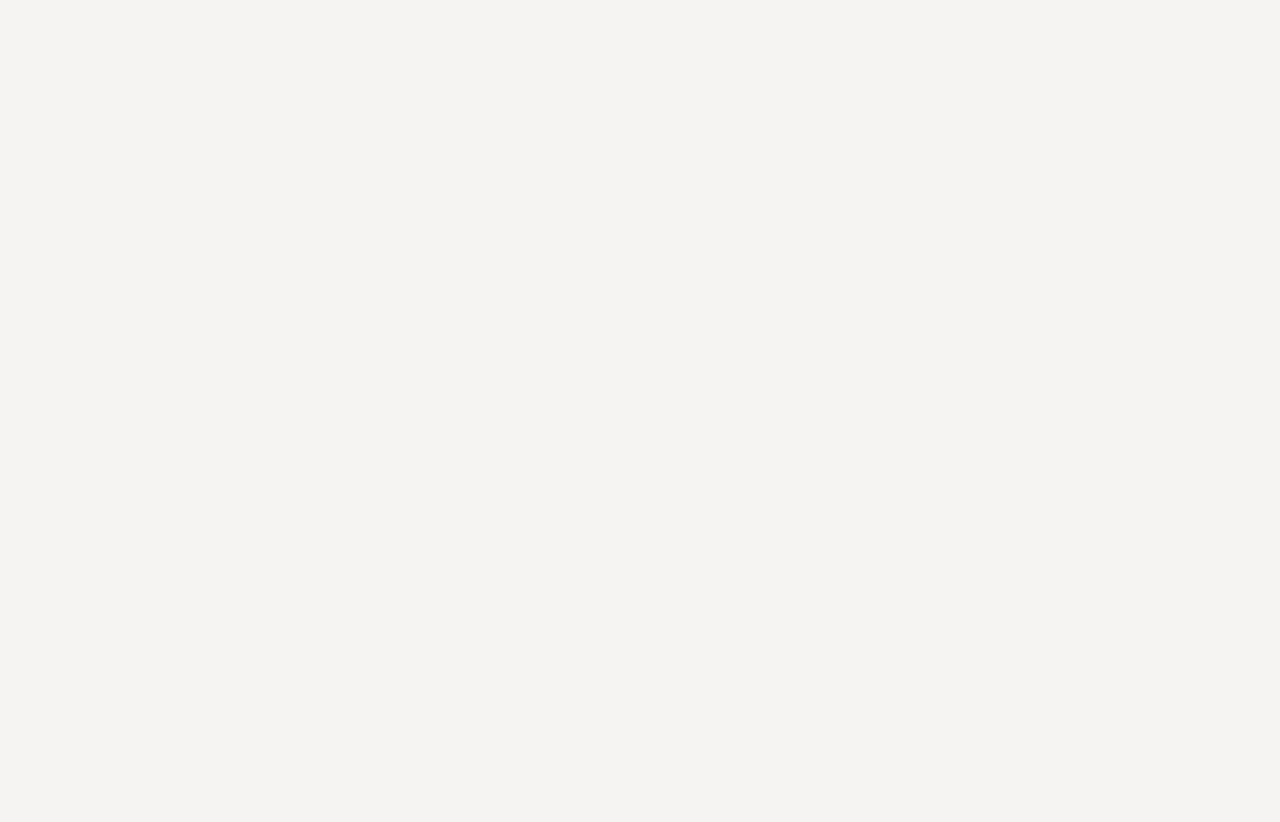
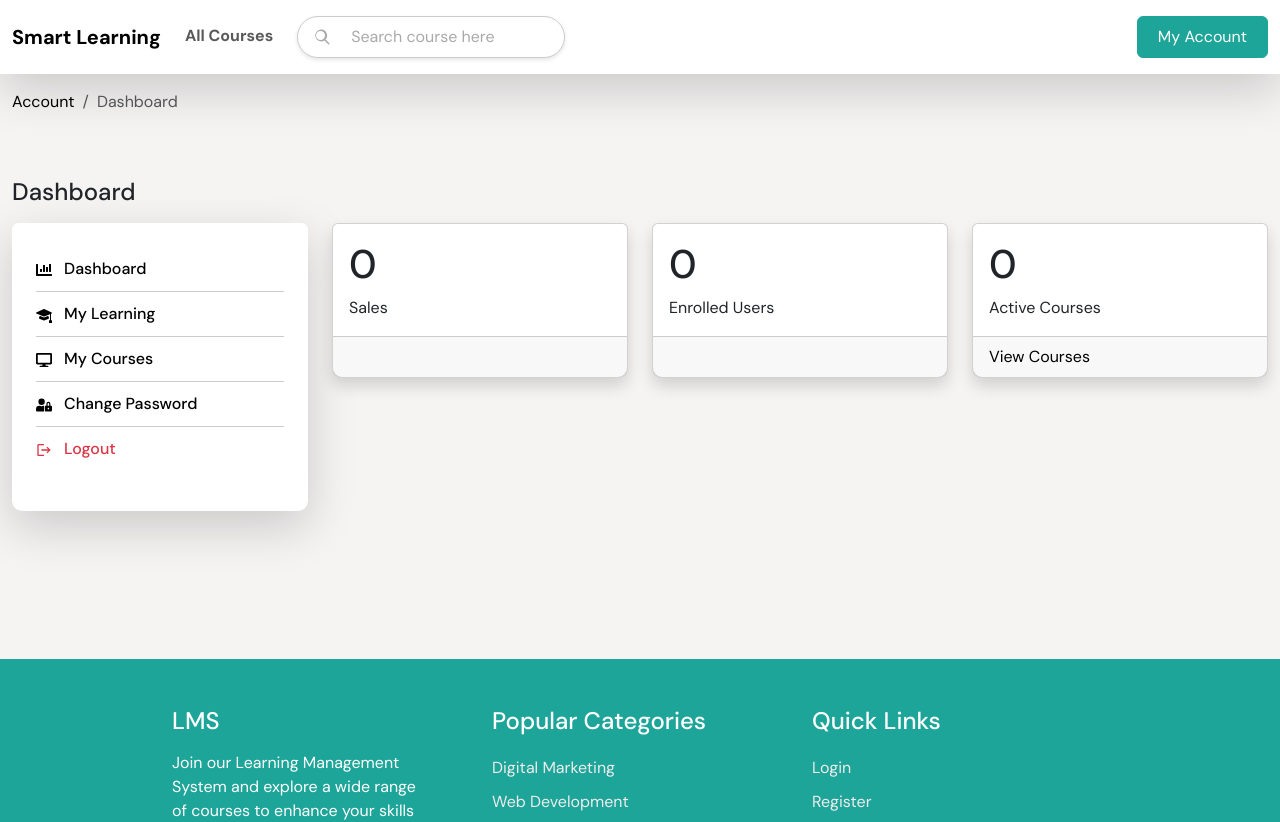
Before and after one commit to EhfazAdnan/lms-project-new-idea, a React app in the folder frontend/: page /account/dashboard in a window 1280 px wide. Before the commit this address had no page. Shown: the top 822 px of the page. Before the commit the page ends 800 px from the top, so only its background shows below. Built offline with nearby package versions, Linux system fonts and the light colour scheme; sample sign-in values are in the browser's storage; the HTML template or start-up script is replaced by a standard one.

Commit message:
frontend - login, registration functionality done (need improvement here)

```diff
--- a/frontend/src/App.jsx
+++ b/frontend/src/App.jsx
@@ -10,6 +10,8 @@ import MyLearning from "./components/pages/account/MyLearning";
 import WatchCourse from "./components/pages/account/WatchCourse";
 import ChangePassword from "./components/pages/account/ChangePassword";
 import { Toaster } from "react-hot-toast";
+import Dashboard from "./components/pages/common/Dashboard";
+import { RequireAuth } from "./components/pages/common/RequireAuth";
 
 function App() {
   return (
@@ -27,6 +29,13 @@ function App() {
           <Route path="/account/courses-enrolled" element={<MyLearning />} />
           <Route path="/account/watch-course" element={<WatchCourse />} />
           <Route path="/account/change-password" element={<ChangePassword />} />
+
+          <Route path="/account/dashboard" element={
+            <RequireAuth>
+              <Dashboard />
+            </RequireAuth>
+          } />
+
         </Routes>
       </BrowserRouter>
       <Toaster position="top-center" reverseOrder={false} />
--- /dev/null
+++ b/frontend/src/components/context/Auth.jsx
@@ -0,0 +1,23 @@
+import { createContext, useState } from "react";
+export const AuthContext = createContext();
+
+export const AuthProvider = ({ children }) => {
+    const storedUser = localStorage.getItem("userInfoLms");
+    const initialUser = storedUser ? JSON.parse(storedUser) : null;
+    const [user, setUser] = useState(initialUser);
+
+    const login = (userData) => {
+        setUser(userData);
+    };
+
+    const logout = () => {
+        setUser(null);
+        localStorage.removeItem("userInfoLms");
+    };
+
+    return (
+        <AuthContext.Provider value={{ user, login, logout }}>
+            {children}
+        </AuthContext.Provider>
+    );
+};
--- a/frontend/src/components/pages/Login.jsx
+++ b/frontend/src/components/pages/Login.jsx
@@ -1,13 +1,51 @@
 import React from "react";
 import { Link } from "react-router-dom";
 import Layout from "./common/Layout";
+import { useForm } from "react-hook-form";
+import { useNavigate } from "react-router-dom";
+import { apiUrl } from "./common/Config";
+import { toast } from "react-hot-toast";
+import { useContext } from "react";
+import { AuthContext } from "../context/Auth";
 
 const Login = () => {
+  const { login } = useContext(AuthContext);
+  const navigate = useNavigate();
+  const { handleSubmit, register, formState: { errors }, setError } = useForm();
+
+  const onSubmit = async (data) => {
+    // Handle login logic here
+    await fetch(`${apiUrl}/login`, {
+      method: "POST",
+      headers: {
+        "Content-Type": "application/json",
+        "Accept": "application/json"
+      },
+      body: JSON.stringify(data)
+    })
+    .then((response) => response.json())
+    .then((data) => {
+      if (data.status === 200) {
+        // Handle successful login (e.g., redirect to dashboard)
+        const userInfo = {
+          name: data.name,
+          id: data.id,
+          token: data.access_token
+        };
+        localStorage.setItem("userInfoLms", JSON.stringify(userInfo));
+        login(userInfo);
+        navigate("/account/dashboard");
+      } else {
+        toast.error(data.message);
+      }
+    });
+  };
+
   return (
     <Layout>
       <div className="container py-5 mt-5">
         <div className="d-flex align-items-center justify-content-center">
-          <form>
+          <form onSubmit={handleSubmit(onSubmit)}>
             <div className="card border-0 shadow login">
               <div className="card-body p-4">
                 <h3 className="border-bottom pb-3 mb-3">Login</h3>
@@ -19,7 +57,9 @@ const Login = () => {
                     type="text"
                     className="form-control"
                     placeholder="Email"
+                    {...register("email", { required: "Email is required" })}
                   />
+                  {errors.email && <p className="text-danger">{errors.email.message}</p>}
                 </div>
 
                 <div className="mb-3">
@@ -30,7 +70,9 @@ const Login = () => {
                     type="password"
                     className="form-control"
                     placeholder="Password"
+                    {...register("password", { required: "Password is required" })}
                   />
+                  {errors.password && <p className="text-danger">{errors.password.message}</p>}
                 </div>
 
                 <div className="d-flex justify-content-between align-items-center">
--- a/frontend/src/components/pages/Register.jsx
+++ b/frontend/src/components/pages/Register.jsx
@@ -22,14 +22,14 @@ const Register = () => {
     })
     .then((response) => response.json())
     .then((data) => {
-      if (data.status === 400) {
-        Object.keys(data.errors).forEach((field) => {
-          setError(field, { type: "manual", message: data.errors[field][0] });
-        });
-      } else {
+      if (data.status === 200) {
         // Handle successful registration (e.g., redirect to login page)
         toast.success(data.message);
         navigate("/account/login");
+      } else {
+         Object.keys(data.errors).forEach((field) => {
+          setError(field, { type: "manual", message: data.errors[field][0] });
+        });
       }
     });
   }
--- /dev/null
+++ b/frontend/src/components/pages/common/Dashboard.jsx
@@ -0,0 +1,73 @@
+import React from "react";
+import Layout from "./Layout";
+import { Link } from "react-router-dom";
+import UserSidebar from "./UserSidebar";
+
+const Dashboard = () => {
+  return (
+    <Layout>
+      <section className="section-4">
+        <div className="container pb-5 pt-3">
+          <nav aria-label="breadcrumb">
+            <ol className="breadcrumb">
+              <li className="breadcrumb-item">
+                <Link to="/account">Account</Link>
+              </li>
+              <li className="breadcrumb-item active" aria-current="page">
+                Dashboard
+              </li>
+            </ol>
+          </nav>
+          <div className="row">
+            <div className="col-md-12 mt-5 mb-3">
+              <div className="d-flex justify-content-between">
+                <h2 className="h4 mb-0 pb-0">Dashboard</h2>
+              </div>
+            </div>
+            <div className="col-lg-3 account-sidebar">
+              <UserSidebar />
+            </div>
+            <div className="col-lg-9">
+              <div className="row">
+                <div className="col-md-4">
+                  <div className="card shadow ">
+                    <div className="card-body p-3">
+                      <h2>0</h2>
+                      <span>Sales</span>
+                    </div>
+                    <div className="card-footer">
+                      &nbsp;
+                      {/* <Link to="">View Users</Link> */}
+                    </div>
+                  </div>
+                </div>
+                <div className="col-md-4">
+                  <div className="card shadow ">
+                    <div className="card-body p-3">
+                      <h2>0</h2>
+                      <span>Enrolled Users</span>
+                    </div>
+                    <div className="card-footer">&nbsp;</div>
+                  </div>
+                </div>
+                <div className="col-md-4">
+                  <div className="card shadow ">
+                    <div className="card-body p-3">
+                      <h2>0</h2>
+                      <span>Active Courses</span>
+                    </div>
+                    <div className="card-footer">
+                      <Link to="/admin/orders">View Courses</Link>
+                    </div>
+                  </div>
+                </div>
+              </div>
+            </div>
+          </div>
+        </div>
+      </section>
+    </Layout>
+  );
+};
+
+export default Dashboard;
--- /dev/null
+++ b/frontend/src/components/pages/common/RequireAuth.jsx
@@ -0,0 +1,13 @@
+import React, { useContext } from "react";
+import { Navigate } from "react-router-dom";
+import { AuthContext } from "../../context/Auth";
+
+export const RequireAuth = ({ children }) => {
+  const { user } = useContext(AuthContext);
+
+  if (!user) {
+    return <Navigate to={`/account/login`} />;
+  }
+
+  return children;
+};
--- a/frontend/src/components/pages/common/UserSidebar.jsx
+++ b/frontend/src/components/pages/common/UserSidebar.jsx
@@ -3,8 +3,11 @@ import { FaChartBar, FaDesktop, FaUserLock } from "react-icons/fa";
 import { BsMortarboardFill } from "react-icons/bs";
 import { MdLogout } from "react-icons/md";
 import { Link } from "react-router-dom";
+import { useContext } from "react";
+import { AuthContext } from "../../context/Auth";
 
 const UserSidebar = () => {
+  const { logout } = useContext(AuthContext);
   return (
     <div className="card border-0 shadow-lg">
       <div className="card-body  p-4">
@@ -31,7 +34,7 @@ const UserSidebar = () => {
             </Link>
           </li>
           <li>
-            <Link to="/login" className="text-danger">
+            <Link to="/login" className="text-danger" onClick={logout}>
               <MdLogout size={16} className="me-2" /> Logout
             </Link>
           </li>
--- a/frontend/src/main.jsx
+++ b/frontend/src/main.jsx
@@ -3,9 +3,12 @@ import { createRoot } from 'react-dom/client'
 import App from './App.jsx'
 import 'bootstrap/dist/css/bootstrap.min.css'
 import './assets/style.scss'
+import { AuthProvider } from './components/context/Auth.jsx'
 
 createRoot(document.getElementById('root')).render(
   <StrictMode>
-    <App />
+    <AuthProvider>
+      <App />
+    </AuthProvider>
   </StrictMode>,
 )
```
